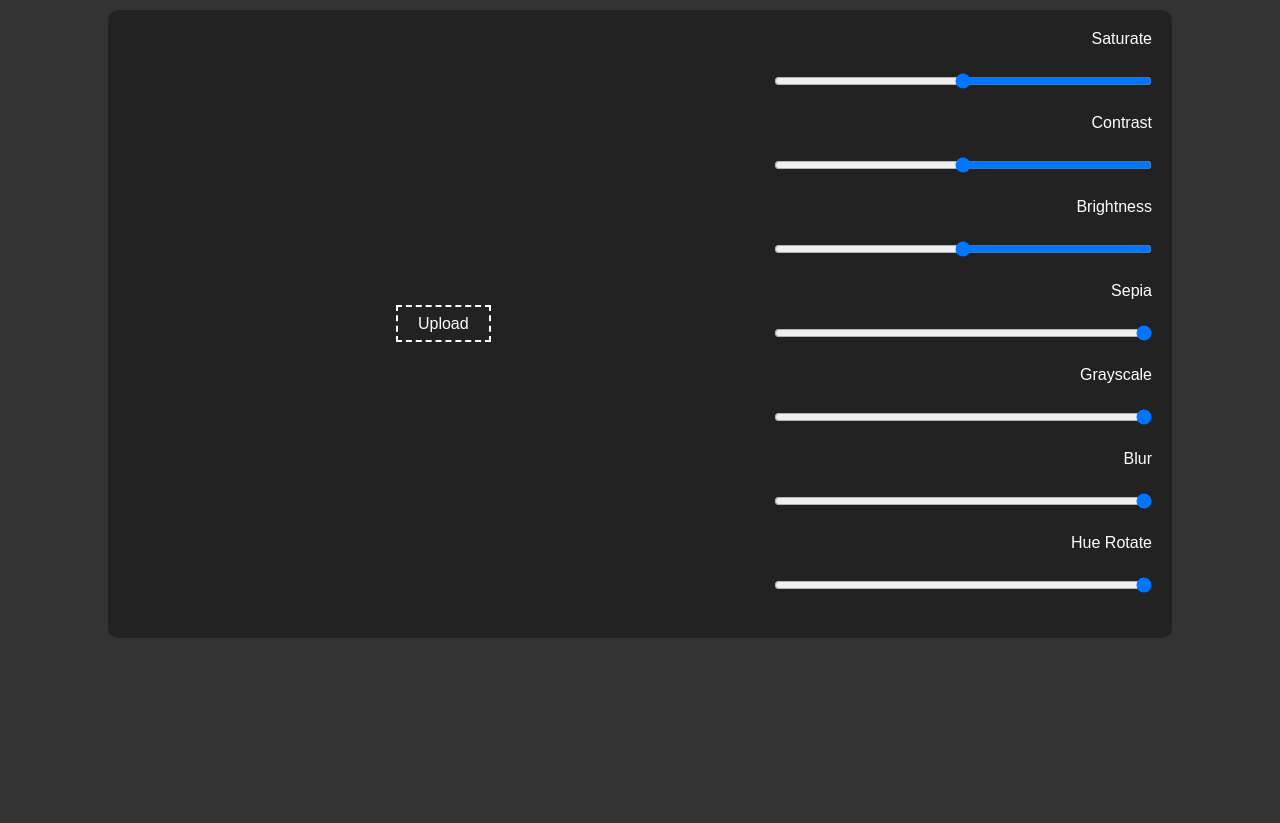
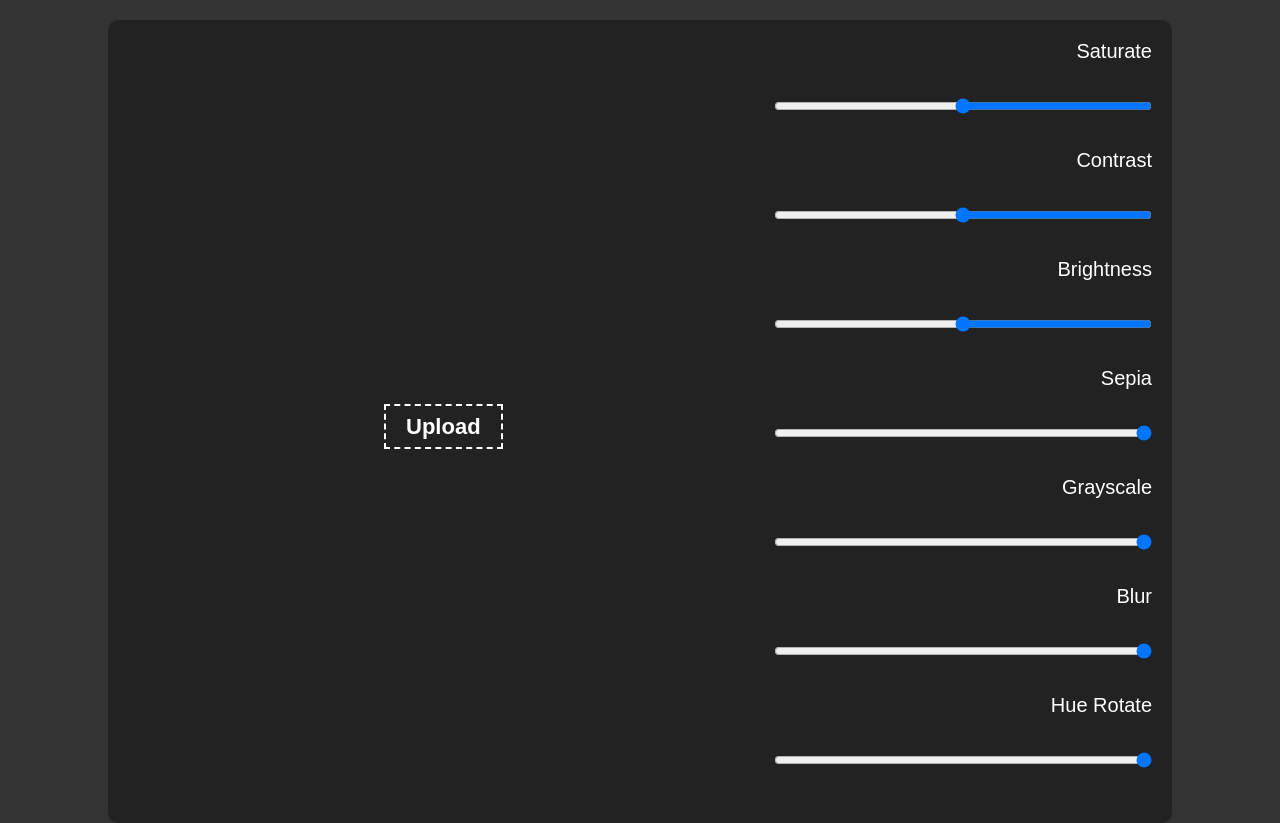
Before and after one commit to Gemy2050/Image_Editor, a plain HTML site: page index.html in a window 1280 px wide. Before the commit the page ends 800 px from the top, so only its background shows below. Drawn offline with Linux system fonts and the light colour scheme.

Commit message:
Modified

```diff
--- a/style.css
+++ b/style.css
@@ -14,7 +14,7 @@ body {
     border-radius: 10px;
     display: grid;
     grid-template-columns: 5fr 3fr;
-    margin-top: 10px;
+    margin-top: 20px;
     gap: 15px;
 }
 .img {
@@ -23,6 +23,7 @@ body {
     gap: 50px;
     justify-content: center;
     align-items: center;
+    margin-top: 10px;
 }
 .img img, canvas {
     max-width: 45vw;
@@ -37,15 +38,18 @@ body {
     border: 2px #fff dashed;
     cursor: pointer;
     user-select: none;
+    font-size: 22px;
+    font-weight: bold;
 }
 .filters ul, .filters li {
     display: flex;
     flex-direction: column;
-    gap: 25px;
+    gap: 35px;
     direction: rtl;
 }
 .filters ul li label {
     color: #fff;
+    font-size: 20px;
 }
 .filters ul li:last-child {
     flex-direction: row;
```
